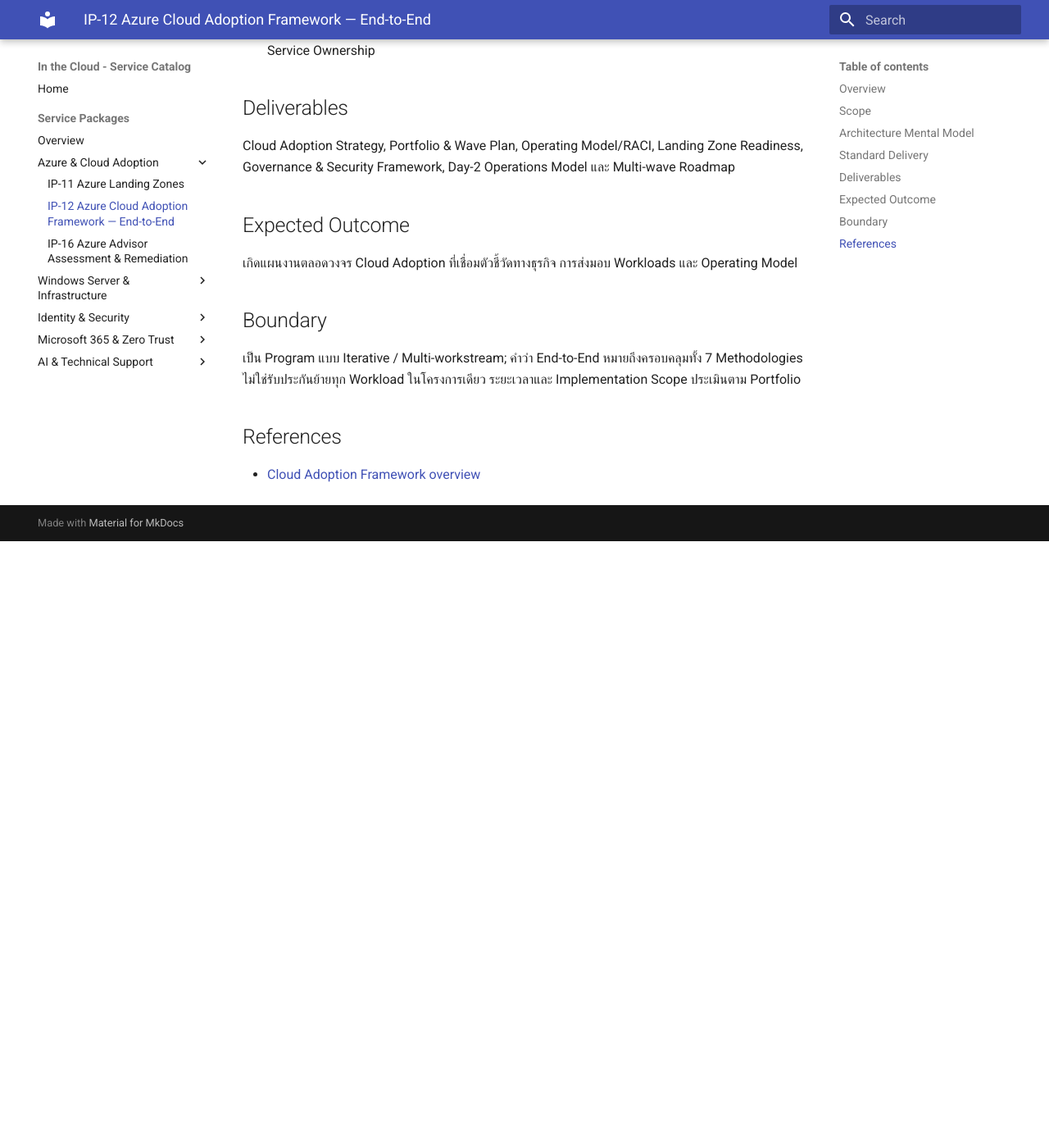
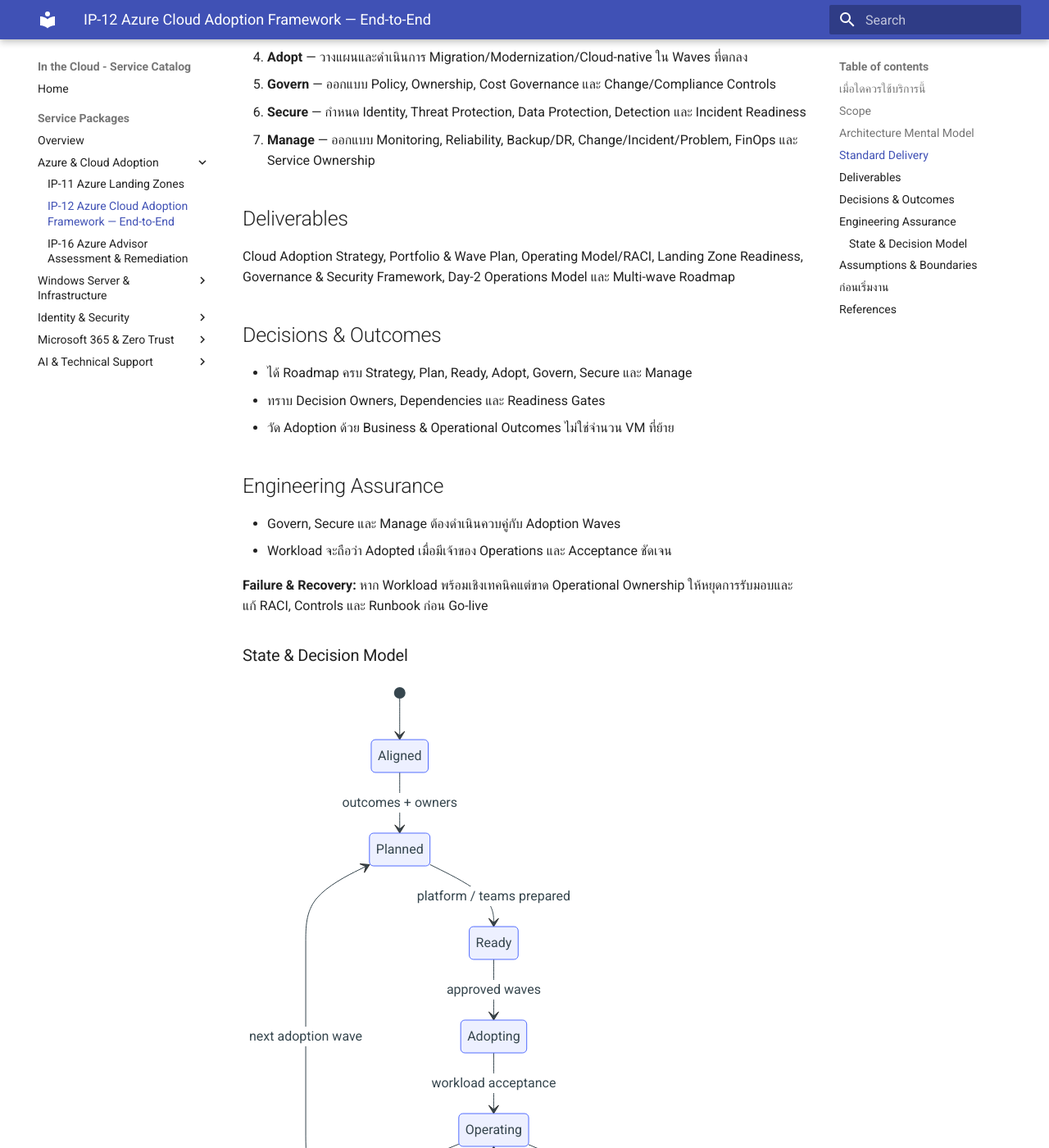
Before and after one commit to inthecloudth/service-catalog, an MkDocs documentation site: the page built from docs/services/ip-12-azure-cloud-adoption-framework.md, in a window 1280 px wide and 1400 px high, scrolled down 1283 px. Shown: the whole window at 82% size. Built offline with MkDocs 1.6.1 and Material for MkDocs 9.7.7, drawn with Linux system fonts in a browser that asks for light colours; before the commit the page ends 1943 px from its top, so only the background shows below that; some of the changed text lies outside the part shown.

Commit message:
docs(catalog): align IP-12 with buyer decisions and technical assurance

````diff
--- a/docs/services/ip-12-azure-cloud-adoption-framework.md
+++ b/docs/services/ip-12-azure-cloud-adoption-framework.md
@@ -1,10 +1,14 @@
 # Azure Cloud Adoption Framework — End-to-End Adoption Program
 
-*Reusable technical service package*
+> **IP-12 | Repeatable Service Package**
 
-## Overview
+**ผลลัพธ์ที่มุ่งหวัง:** ใช้ Microsoft Cloud Adoption Framework (CAF) ทั้ง 7 Methodologies เพื่อเชื่อม Business Outcomes กับการวางแผน Cloud, Platform Foundation, Workload Adoption และการดำเนินงานระยะยาว
 
-ใช้ Microsoft Cloud Adoption Framework (CAF) ทั้ง 7 Methodologies เพื่อเชื่อม Business Outcomes กับการวางแผน Cloud, Platform Foundation, Workload Adoption และการดำเนินงานระยะยาว
+## เมื่อใดควรใช้บริการนี้
+
+- ต้องการขับเคลื่อน Cloud Adoption แต่มีเพียงแผนย้ายเครื่องโดยยังขาด Business Outcomes
+- แต่ละฝ่ายมี Cloud Decisions ที่ไม่สอดคล้องกันทั้ง Security, Finance และ Operations
+- ต้องจัด Priorities และ Operating Model ให้รองรับการเติบโตหลายระยะ
 
 ## Scope
 
@@ -45,14 +49,45 @@ flowchart LR
 
 Cloud Adoption Strategy, Portfolio & Wave Plan, Operating Model/RACI, Landing Zone Readiness, Governance & Security Framework, Day-2 Operations Model และ Multi-wave Roadmap
 
-## Expected Outcome
+## Decisions & Outcomes
 
-เกิดแผนงานตลอดวงจร Cloud Adoption ที่เชื่อมตัวชี้วัดทางธุรกิจ การส่งมอบ Workloads และ Operating Model
+- ได้ Roadmap ครบ Strategy, Plan, Ready, Adopt, Govern, Secure และ Manage
+- ทราบ Decision Owners, Dependencies และ Readiness Gates
+- วัด Adoption ด้วย Business & Operational Outcomes ไม่ใช่จำนวน VM ที่ย้าย
 
-## Boundary
+## Engineering Assurance
+
+- Govern, Secure และ Manage ต้องดำเนินควบคู่กับ Adoption Waves
+- Workload จะถือว่า Adopted เมื่อมีเจ้าของ Operations และ Acceptance ชัดเจน
+
+**Failure & Recovery:** หาก Workload พร้อมเชิงเทคนิคแต่ขาด Operational Ownership ให้หยุดการรับมอบและแก้ RACI, Controls และ Runbook ก่อน Go-live
+
+### State & Decision Model
+
+```mermaid
+stateDiagram-v2
+  [*] --> Aligned
+  Aligned --> Planned: outcomes + owners
+  Planned --> Ready: platform / teams prepared
+  Ready --> Adopting: approved waves
+  Adopting --> Operating: workload acceptance
+  Operating --> Optimizing: measure outcomes
+  Optimizing --> Planned: next adoption wave
+  Operating --> AtRisk: security / ops gap
+  AtRisk --> Operating: restore control
+```
+
+## Assumptions & Boundaries
 
 เป็น Program แบบ Iterative / Multi-workstream; คำว่า End-to-End หมายถึงครอบคลุมทั้ง 7 Methodologies ไม่ใช่รับประกันย้ายทุก Workload ในโครงการเดียว ระยะเวลาและ Implementation Scope ประเมินตาม Portfolio
+
+## ก่อนเริ่มงาน
+
+เตรียม Business Outcomes, Application Portfolio, Decision Makers, Platform Owners และ Operating Model ปัจจุบัน
 
 ## References
 
 - [Cloud Adoption Framework overview](https://learn.microsoft.com/en-us/azure/cloud-adoption-framework/overview)
+
+---
+*Architecture และ State Models เป็นแบบจำลองเชิงแนวคิด ไม่ใช่ Production Topology ขององค์กรใดองค์กรหนึ่ง*
````
